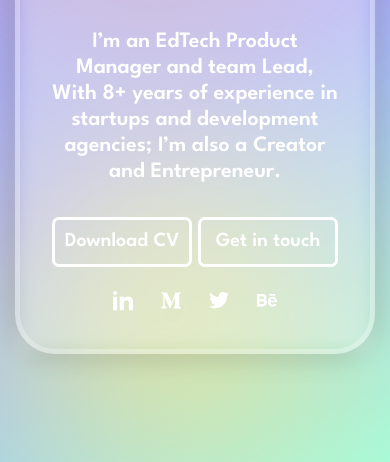
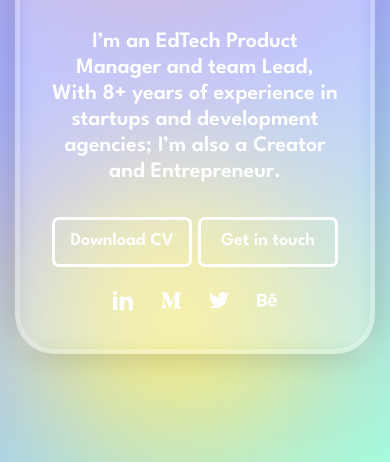
Before and after one commit to Lariicsa/mrslp, a plain HTML site: page index.html in a window 390 px wide. Shown: the part 382-844 px from the top of the page. Drawn offline with Linux system fonts and the light colour scheme.

Commit message:
Improve responsive

```diff
--- a/index.css
+++ b/index.css
@@ -434,6 +434,8 @@ select {
 }
 @media screen and (max-width: 469px) {
   .space:before, .space:after {
+    -webkit-filter: blur(8rem);
+            filter: blur(8rem);
     right: 0;
     left: 0;
   }
@@ -584,6 +586,7 @@ select {
 }
 @media screen and (max-width: 469px) {
   .card__button {
+    font-size: 1.8rem;
     width: 14rem;
   }
 }
```
